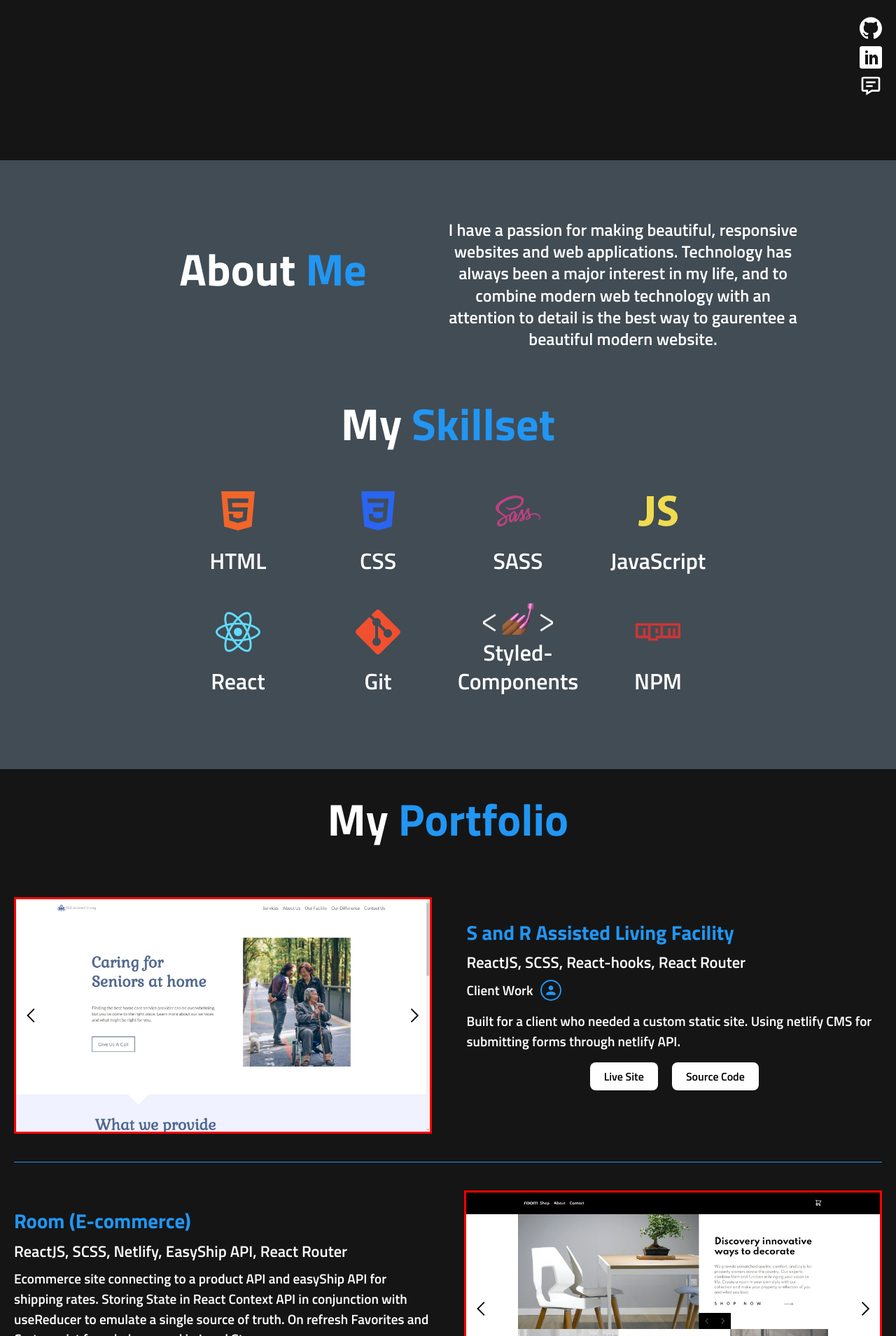
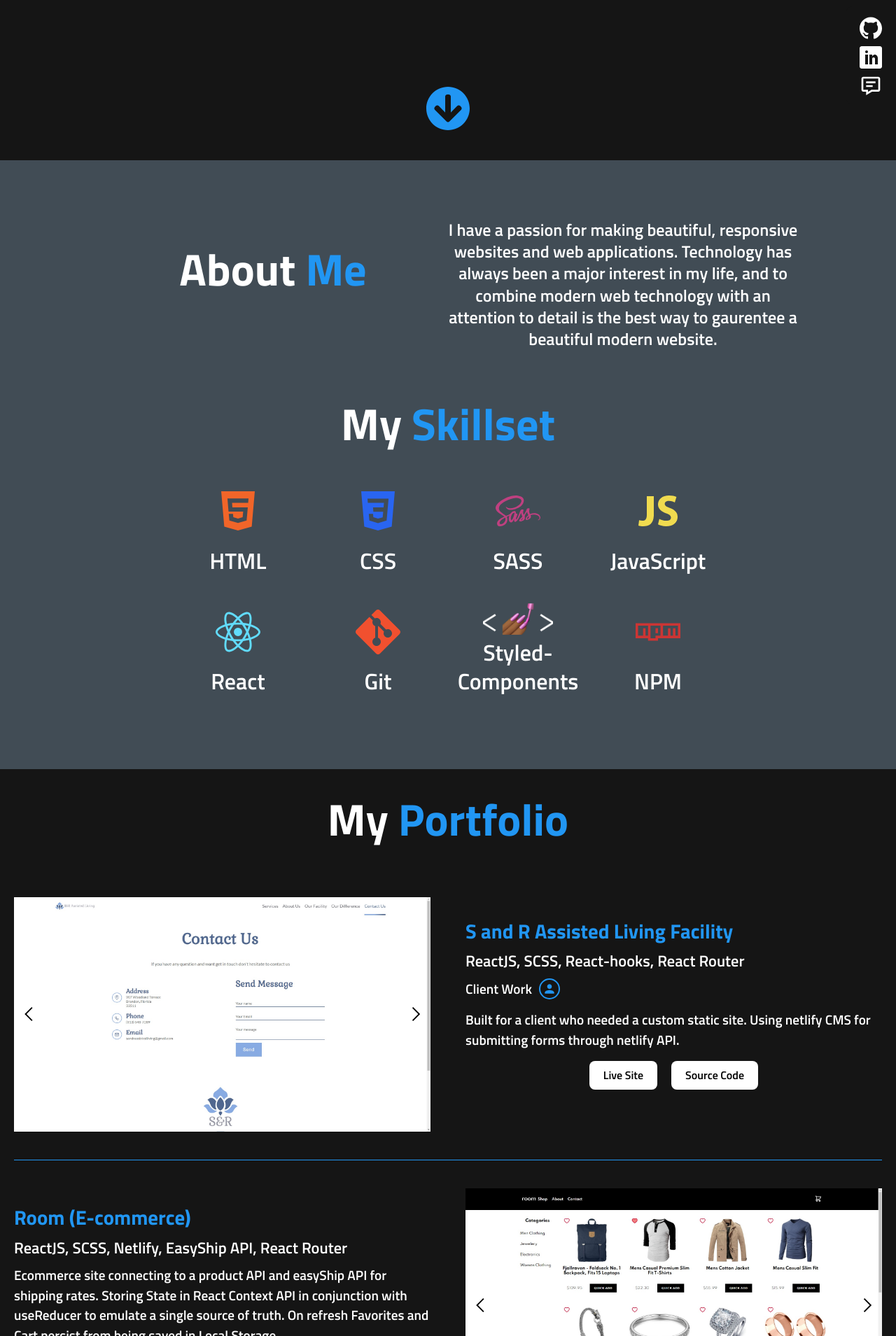
Before and after one commit to ByrnesByrnes/PortfolioSite, a React (Create React App) app: page / in a window 1280 px wide. Shown: the part 571-2480 px from the top of the page at 70% size. Built offline with nearby package versions, Linux system fonts and the light colour scheme.

Commit message:
Minor fixed Observer added

```diff
--- a/src/components/carousel/index.js
+++ b/src/components/carousel/index.js
@@ -2,7 +2,6 @@ import React from 'react';
 
 import {
   Container,
-  Content,
   Slide,
   Arrow,
 } from './styles/carousel'
@@ -11,9 +10,7 @@ export default function Carousel({ children, ...restProps }) {
   return <Container {...restProps}>{children}</Container>
 };
 
-Carousel.Content = function CarouselContent({ children, ...restProps }) {
-  return <Content {...restProps}>{children}</Content>
-}
+
 Carousel.Slide = function CarouselSlide({src, ...restProps }) {
   return <Slide src={src} {...restProps} />
 }
--- a/src/components/carousel/styles/carousel.js
+++ b/src/components/carousel/styles/carousel.js
@@ -3,16 +3,10 @@ import styled from 'styled-components'
 export const Container = styled.div
 `
   position: relative;
-  border: 3px solid red;
   width: 100%;
   overflow: hidden;
 
   display: flex;
-`
-export const Content = styled.div
-`
-  border: 10px solid blue;
-  width: 100%;
 `
 
 export const Slide = styled.img
--- a/src/components/contact/styles/contact.js
+++ b/src/components/contact/styles/contact.js
@@ -8,6 +8,7 @@ export const Container = styled.section
   max-width: 1000px;
   // background: var(--clr-bg);
   transition: .4s ease-in-out;
+  min-height: 60vh;
 
   &:before {
     content: '';
--- a/src/components/feature/index.js
+++ b/src/components/feature/index.js
@@ -1,4 +1,5 @@
 import React from 'react';
+import { FaArrowCircleDown } from 'react-icons/fa'
 import {
   Container,
   Title,
@@ -6,6 +7,7 @@ import {
   Text,
   Group,
   Link,
+  ScrollDown,
   Image,
   ImageContainer,
 } from './styles/feature'
@@ -34,6 +36,17 @@ Feature.Link = function FeatureLink({children, ...restProps}) {
   return <Link {...restProps}>{children}</Link>
 }
 
+Feature.ScrollDown = function FeatureScrollDown({...restProps}) {
+  return (
+    <ScrollDown
+      activeClass="active"
+      smooth={true}
+      duration={500}
+      offset={-70}
+    to="about" {...restProps}><FaArrowCircleDown /></ScrollDown>
+  )
+}
+
 Feature.Image = function FeatureImage({...restProps}) {
   return <Image {...restProps} />
 }
--- a/src/components/feature/styles/feature.js
+++ b/src/components/feature/styles/feature.js
@@ -8,8 +8,8 @@ import {
 
 export const Container = styled.section
 `
-
   display: flex;
+  position: relative;
   align-items: center;
   min-height: 100vh;
   background: var(--clr-bg);
@@ -63,6 +63,32 @@ export const Link = styled(smoothLink)
     background: var(--clr-secondary);
   }
 `
+
+export const ScrollDown = styled(smoothLink)
+`
+  background: none;
+  position: absolute;
+  bottom: 5%;
+  left: 50%;
+  transform: translateX(-50%) !important;
+  padding: 0;
+  color: var(--clr-secondary);
+  font-size: 4rem;
+  border: 2px solid transparent;
+
+  display: flex;
+  align-items: center;
+
+  transition: .4s ease-in-out;
+
+  &:hover {
+    color: var(--clr-primary);
+    border-color: var(--clr-secondary);
+    border-radius: 50%;
+
+  }
+`
+
 export const ImageContainer = styled.div
 `
   position: relative;
--- a/src/components/project/index.js
+++ b/src/components/project/index.js
@@ -1,4 +1,4 @@
-import React from 'react';
+import React, {useState, useRef, useEffect } from 'react';
 import {
   Container,
   Title,
@@ -12,10 +12,40 @@ import {
 } from './styles/project'
 
 export default function Project({children, ...restProps}) {
+
   return <Container id="projects" {...restProps}>{children}</Container>
 }
+
 Project.Item = function ProjectItem({children, ...restProps}) {
-  return <Item {...restProps}>{children}</Item>
+  const [element, setElement] = useState(null)
+  const [show, setShow] = useState(false)
+
+  const itemRef = useRef(new IntersectionObserver((entries) => {
+    const first = entries[0]
+
+    setShow(first.isIntersecting && true)
+  },
+  {threshold: .5}))
+
+
+  useEffect(() => {
+    const currentElement = element
+    const currentObserver = itemRef.current
+
+    if(currentElement) {
+      currentObserver.observe(currentElement)
+    }
+
+    return () => currentElement && currentObserver.unobserve(currentElement)
+  },[element])
+
+  return (
+    <Item
+      className={show ? 'show' : ''}
+      ref={setElement}
+      {...restProps}
+    >{children}
+    </Item>)
 }
 Project.Group = function ProjectGroup({children, ...restProps}) {
   return <Group {...restProps}>{children}</Group>
--- a/src/components/project/styles/project.js
+++ b/src/components/project/styles/project.js
@@ -1,36 +1,20 @@
-import styled from 'styled-components'
+import styled, {keyframes} from 'styled-components'
 
+
+const fadeIn = keyframes
+`
+  0% {
+    opacity: 0;
+  }
+
+  100% {
+    opacity: 1;
+  }
+`
 export const Container = styled.section
 `
   background: var(--clr-bg);
   transition: .4s ease-in-out;
-`
-export const Item = styled.div
-`
-  display: flex;
-  flex-direction: column;
-  justify-content: flex-start;
-
-  padding: 40px 0;
-  border-bottom: 1px solid var(--clr-secondary);
-
-  :last-of-type {
-    border-bottom: none;
-    margin-bottom: 0;
-    padding-bottom: 40px;
-  }
-
-  @media (min-width: 750px) {
-    display: flex;
-    flex-direction: row;
-    align-items: center;
-    gap: 50px;
-
-    &:nth-child(even) {
-      flex-direction: row-reverse;
-    }
-  }
-
 `
 
 export const Group = styled.div
@@ -40,6 +24,7 @@ export const Group = styled.div
 export const Info = styled.div
 `
   width: 100%;
+  transition: 1s ease-in-out;
 `
 export const Title = styled.h2
 `
@@ -95,3 +80,49 @@ export const Link = styled.a
     background: var(--clr-secondary);
   }
 `
+
+export const Item = styled.div
+`
+  display: flex;
+  flex-direction: column;
+  justify-content: flex-start;
+  padding: 40px 0;
+  border-bottom: 1px solid var(--clr-secondary);
+  opacity: 0;
+
+  transition: .4s ease-in-out;
+  & > ${Info} {
+    transform: translateX(108%);
+  }
+  &:nth-child(even) {
+    & > ${Info}{
+      transform: translateX(-108%);
+    }
+  }
+
+  &.show {
+    & > ${Info} {
+      transform: translateX(0);
+      transition-delay: .5s;
+    }
+    opacity: 1;
+  }
+
+  :last-of-type {
+    border-bottom: none;
+    margin-bottom: 0;
+    padding-bottom: 40px;
+  }
+
+  @media (min-width: 750px) {
+    display: flex;
+    flex-direction: row;
+    align-items: center;
+    gap: 50px;
+
+    &:nth-child(even) {
+      flex-direction: row-reverse;
+    }
+  }
+
+`
--- a/src/containers/carousel.js
+++ b/src/containers/carousel.js
@@ -18,7 +18,7 @@ export function CarouselContainer({ slides, alt }) {
       setCurrent(current => current + 100)
       let lastSlide = slides.pop()
       slides.unshift(lastSlide)
-    }, 100)
+    }, 200)
     setCurrent(current => current = 0)
 
   }
@@ -34,15 +34,15 @@ export function CarouselContainer({ slides, alt }) {
       setCurrent(current => current - 100)
       let firstSlide = slides.shift()
       slides.push(firstSlide)
-    }, 100)
+    }, 200)
     setCurrent(current => current = 0)
 
   }
 
-  // useEffect(() => {
-  //   const id = setTimeout(() => nextSlide(), 4000)
-  //   return () => clearTimeout(id)
-  // }, [current])
+  useEffect(() => {
+    const id = setTimeout(() => nextSlide(), 4000)
+    return () => clearTimeout(id)
+  }, [current])
 
   return (
     <Carousel style={{ justifyContent: direction}}>
--- a/src/containers/feature.js
+++ b/src/containers/feature.js
@@ -5,7 +5,6 @@ export function FeatureContainer() {
 
   return (
     <Feature>
-
 
       <Feature.Group>
         <Feature.Title><span className="accent">myron</span> Byrnes</Feature.Title>
@@ -30,7 +29,7 @@ export function FeatureContainer() {
           <CoffeeMug />
         </div>
       </Feature.ImageContainer>
-
+      <Feature.ScrollDown />
     </Feature>
   )
 }
--- a/src/containers/project.js
+++ b/src/containers/project.js
@@ -1,8 +1,10 @@
-import React from 'react';
+import React, { useRef } from 'react';
 import { Project, Carousel } from '../components'
 import { CarouselContainer } from './carousel'
 import { MdPerson } from 'react-icons/md'
 export function ProjectContainer({ projects }) {
+
+
 
   return (
     <Project>
--- a/src/pages/home.js
+++ b/src/pages/home.js
@@ -9,6 +9,9 @@ import { FooterContainer } from '../containers/footer';
 import { projects } from '../projectsData'
 
 export default function Home() {
+
+
+
 
   return (
    <>
```
